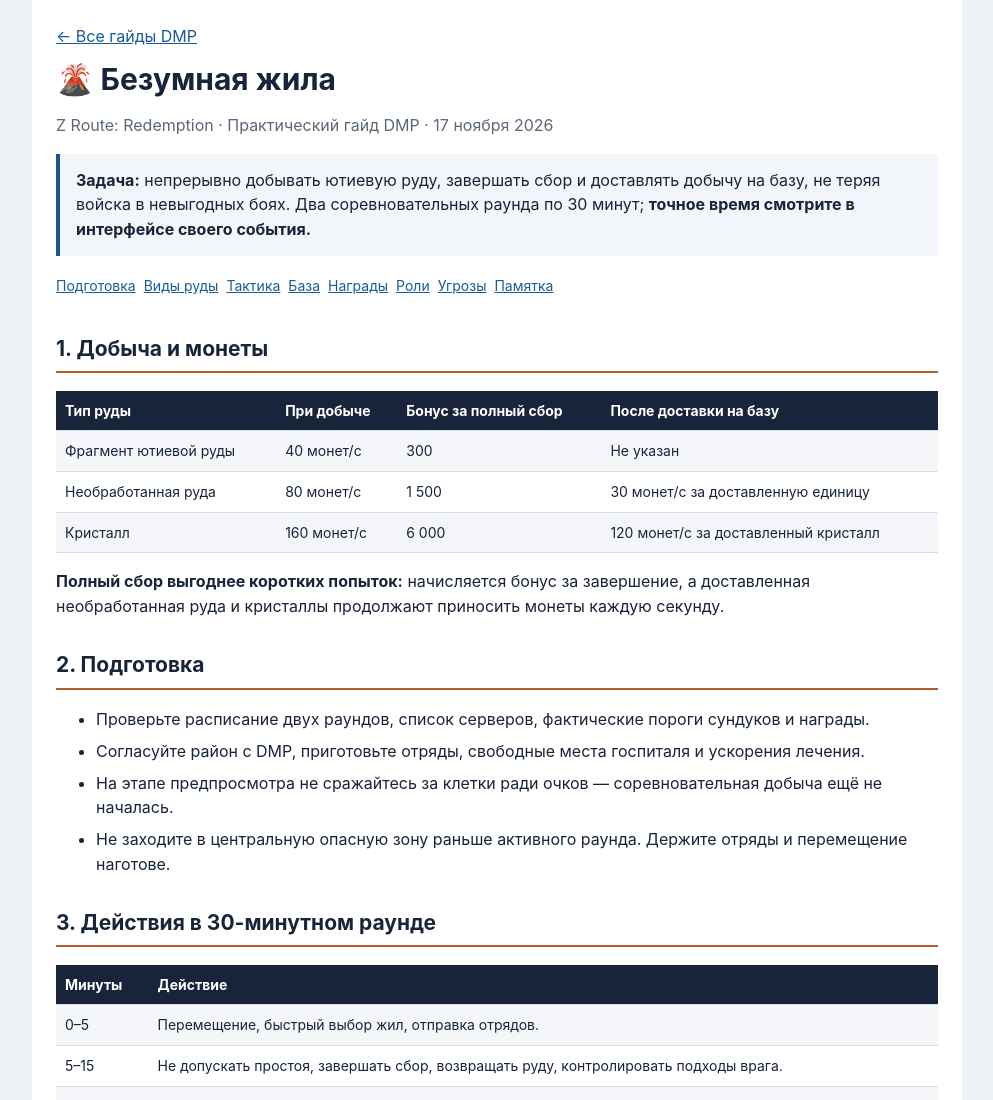
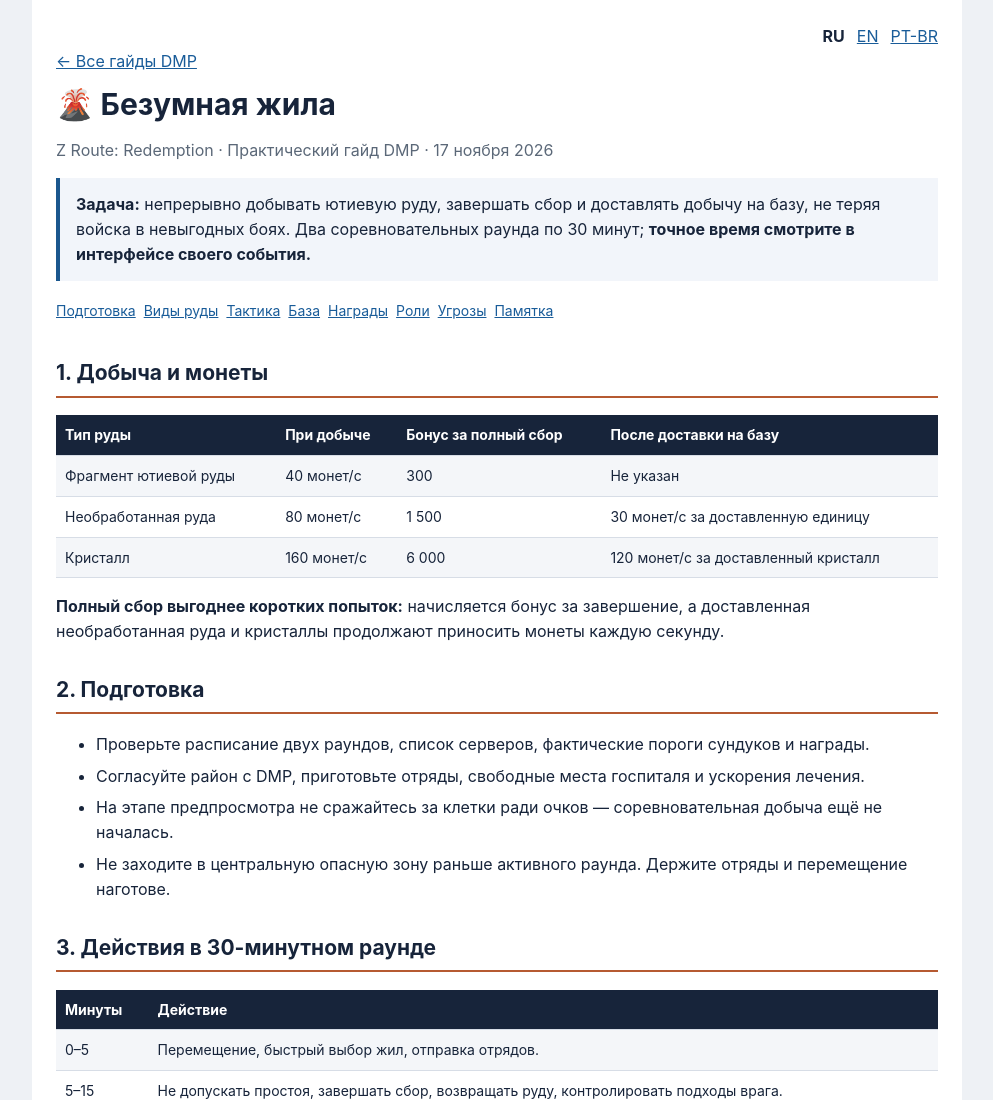
Before and after one commit to antonschtrading-prog/dmp-vs-guide, a plain HTML site: page bezumnaya-zhila.html in a window 1280 px wide. Shown: the top 1100 px of the page, without its empty margins (143-1136 px from the left). Drawn offline with Linux system fonts and the light colour scheme.

Commit message:
Link Mad Vein translations in bezumnaya-zhila.html

```diff
--- a/bezumnaya-zhila.html
+++ b/bezumnaya-zhila.html
@@ -4,7 +4,7 @@
 <style>
 *{box-sizing:border-box}body{margin:0;background:#eef1f5;color:#17243a;font:16px/1.55 -apple-system,BlinkMacSystemFont,"Segoe UI",Arial,sans-serif}main{max-width:930px;margin:auto;background:#fff;min-height:100vh;padding:24px 24px 55px}h1{font-size:30px;line-height:1.2;margin:12px 0}h2{font-size:21px;border-bottom:2px solid #b65a31;padding-bottom:6px;margin-top:30px}h3{font-size:17px;margin-bottom:4px}a{color:#195c99}.muted{color:#5b6878}.intro{font-size:18px}.lead{background:#f2f5fa;padding:14px 16px;border-left:4px solid #1a578e}.warn{background:#fff6eb;border-left:4px solid #b65a31;padding:12px 16px;margin:15px 0}table{border-collapse:collapse;width:100%;font-size:14px}th{background:#17243a;color:white;text-align:left}th,td{padding:9px;border-bottom:1px solid #d7dde6;vertical-align:top}tr:nth-child(even) td{background:#f4f6f9}li{margin-bottom:7px}.top{display:flex;gap:10px;flex-wrap:wrap;margin:18px 0}.top a{background:#17243a;color:white;text-decoration:none;border-radius:6px;padding:9px 12px;font-size:14px}nav a{display:inline-block;margin:3px 8px 6px 0;font-size:14px}.foot{font-size:13px;color:#536174}@media(max-width:620px){main{padding:16px}h1{font-size:24px}table{font-size:12px}th,td{padding:7px 5px}}
 </style></head><body><main>
-<a href="index.html">← Все гайды DMP</a>
+<div class="language" style="display:flex;justify-content:flex-end;gap:12px;flex-wrap:wrap"><b>RU</b><a href="bezumnaya-zhila-en.html">EN</a><a href="bezumnaya-zhila-pt.html">PT-BR</a></div><a href="index.html">← Все гайды DMP</a>
 <h1>🌋 Безумная жила</h1><p class="muted">Z Route: Redemption · Практический гайд DMP · 17 ноября 2026</p>
 <p class="lead"><b>Задача:</b> непрерывно добывать ютиевую руду, завершать сбор и доставлять добычу на базу, не теряя войска в невыгодных боях. Два соревновательных раунда по 30 минут; <b>точное время смотрите в интерфейсе своего события.</b></p>
 <nav><a href="#start">Подготовка</a><a href="#ore">Виды руды</a><a href="#battle">Тактика</a><a href="#base">База</a><a href="#reward">Награды</a><a href="#coord">Роли</a><a href="#response">Угрозы</a><a href="#quick">Памятка</a></nav>
```
